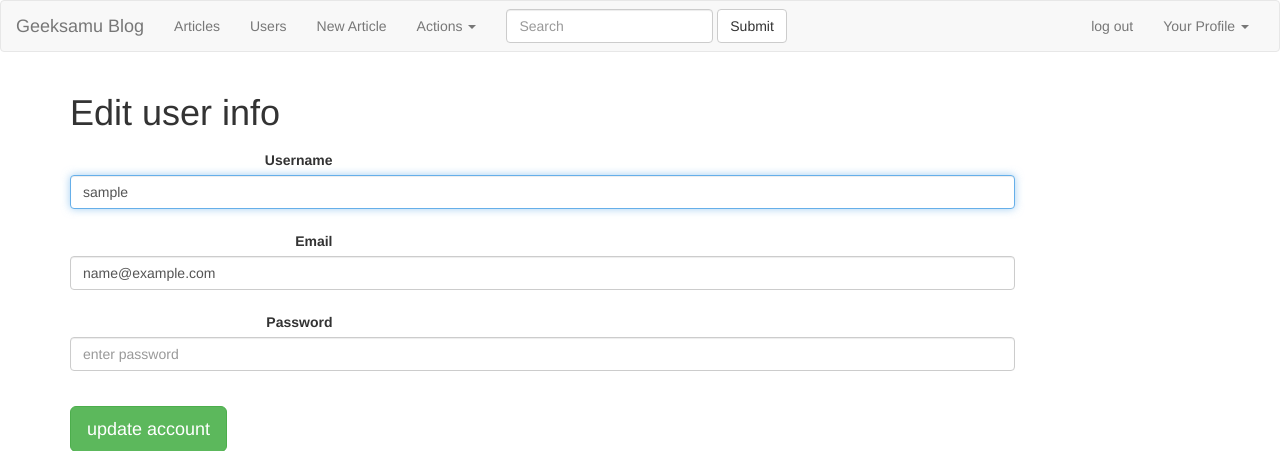
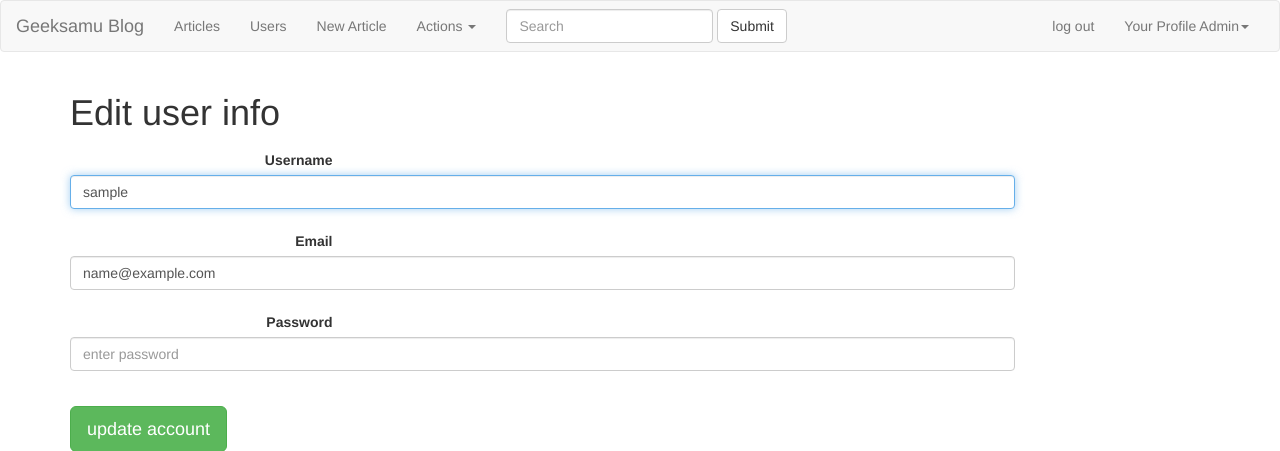
Before and after one commit to d3vzr/alpha-blog, a Rails app: page /users/1/edit in a window 1280 px wide. Shown: the top 451 px of the page. Run offline with Rails 7, Linux system fonts and the light colour scheme; the visitor is signed in with stand-in values (Sample User, id 1); style sheets or scripts are compiled from the project's sources; some libraries are stand-ins or nearby versions.

Commit message:
add some admin options

```diff
--- a/app/controllers/articles_controller.rb
+++ b/app/controllers/articles_controller.rb
@@ -53,7 +53,7 @@ class ArticlesController < ApplicationController
     end
 
   def require_same_user
-    if current_user != @article.user
+    if current_user != @article.user and !current_user.admin?
       flash[:danger] = "You can only edit or delte your own articles"
       redirect_to root_path
     end
--- a/app/controllers/users_controller.rb
+++ b/app/controllers/users_controller.rb
@@ -1,10 +1,11 @@
 class UsersController  < ApplicationController
 
   before_action :set_user, only: [:edit, :update, :show]
-  before_action :require_same_user, only: [:edit, :update]
+  before_action :require_same_user, only: [:edit, :update, :destroy]
+  before_action :require_admin, only: [:destroy]
 
   def index
-    @users = User.paginate(page: params[:page], per_page: 1)
+    @users = User.paginate(page: params[:page], per_page: 50)
   end
 
   def new
@@ -38,6 +39,13 @@ class UsersController  < ApplicationController
     @user_articles = @user.articles.paginate(page: params[:page], per_page: 5)
   end
 
+  def destroy
+    @user = User.find(params[:id])
+    @user.destroy
+    flash[:danger] = "User and all his articles have been deleted"
+    redirect_to users_path
+  end
+
   private
   def user_params
     params.require(:user).permit(:username, :email, :password)
@@ -48,9 +56,16 @@ class UsersController  < ApplicationController
   end
 
   def require_same_user
-    if current_user != @user
+    if current_user != @user and  !current_user.admin?
       flash[:danger] = "you can only edit your own account"
       redirect_to root_path
     end
   end
+  def require_admin
+    if logged_in? and !current_user.admin?
+      flash[:danger] = "only admin users can perform that action"
+      redirect_to root_path
+    end
+  end
+
 end
--- a/app/models/user.rb
+++ b/app/models/user.rb
@@ -1,5 +1,5 @@
 class User < ActiveRecord::Base
-  has_many :articles
+  has_many :articles, dependent: :destroy
   before_save { self.email = email.downcase }
   validates :username, presence: true,
             uniqueness: { case_senstive: false},
--- a/app/views/articles/_article.html.erb
+++ b/app/views/articles/_article.html.erb
@@ -13,7 +13,7 @@
             Last updated: <%= time_ago_in_words(article.updated_at) %> ago </small>
         </div>
       </div>
-      <% if logged_in? && current_user == article.user %>
+      <% if logged_in? && ( current_user == article.user || current_user.admin? ) %>
         <div class="article-actions">
           <%= link_to 'Edit' , edit_article_path(article), class: "btn btn-xs btn-success" %>
           <%= link_to 'Delete this article' , article_path(article),method: :delete,data: {confirm:"Are you sure ?"}, class: "btn btn-xs btn-danger"  %>
--- a/app/views/articles/show.html.erb
+++ b/app/views/articles/show.html.erb
@@ -19,7 +19,7 @@
   <hr>
   <%= simple_format(@article.description) %>
   <div class="article-action">
-    <% if logged_in? && current_user == @article.user %>
+    <% if logged_in? && ( current_user == @article.user || current_user.admin? ) %>
       <%= link_to 'Edit' , edit_article_path(@article), class: "btn btn-xs btn-success" %>
       <%= link_to 'Delete this article' , article_path(@article),method: :delete,data: {confirm:"Are you sure ?"}, class: "btn btn-xs btn-danger"  %>
     <% end %>
--- a/app/views/layouts/_navigation.html.erb
+++ b/app/views/layouts/_navigation.html.erb
@@ -42,7 +42,7 @@
         <% if logged_in? %>
           <li><%= link_to 'log out', logout_path, method: :delete %></li>
           <li class="dropdown">
-            <a href="#" class="dropdown-toggle" data-toggle="dropdown" role="button" aria-haspopup="true" aria-expanded="false">Your Profile <span class="caret"></span></a>
+            <a href="#" class="dropdown-toggle" data-toggle="dropdown" role="button" aria-haspopup="true" aria-expanded="false">Your Profile <%= "Admin" if current_user.admin? %><span class="caret"></span></a>
             <ul class="dropdown-menu">
               <li><%= link_to "Edit Profile", edit_user_path(current_user) %></li>
               <li><%= link_to "View Profile", user_path(current_user) %></li>
--- a/app/views/users/index.html.erb
+++ b/app/views/users/index.html.erb
@@ -11,6 +11,9 @@
           <%= link_to user.username, user_path(user) %>
         </li>
         <li><small><%= pluralize(user.articles.count, "article") if user.articles %></small></li>
+        <% if logged_in? and current_user.admin? %>
+          <li> <%= link_to "Delete this user", user_path(user), method: :delete, data: {confirm: "Are you sure? ,You'll delete his user and all articles."} %> </li>
+        <% end %>
       </div>
     </div>
   </ul>
--- /dev/null
+++ b/db/migrate/20160722132142_add_admin_to_users.rb
@@ -0,0 +1,5 @@
+class AddAdminToUsers < ActiveRecord::Migration
+  def change
+    add_column :users, :admin, :boolean, default: false
+  end
+end
```
Also changed, not shown: db/schema.rb.
